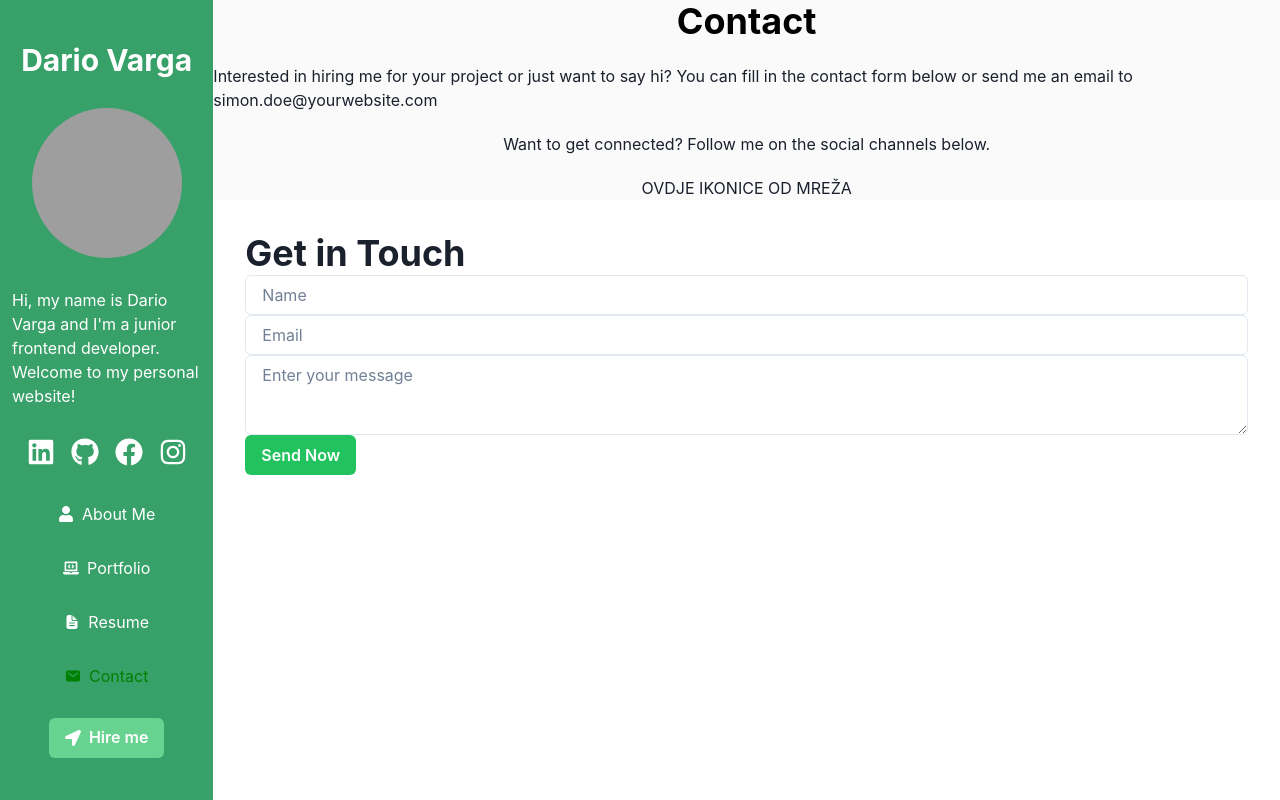
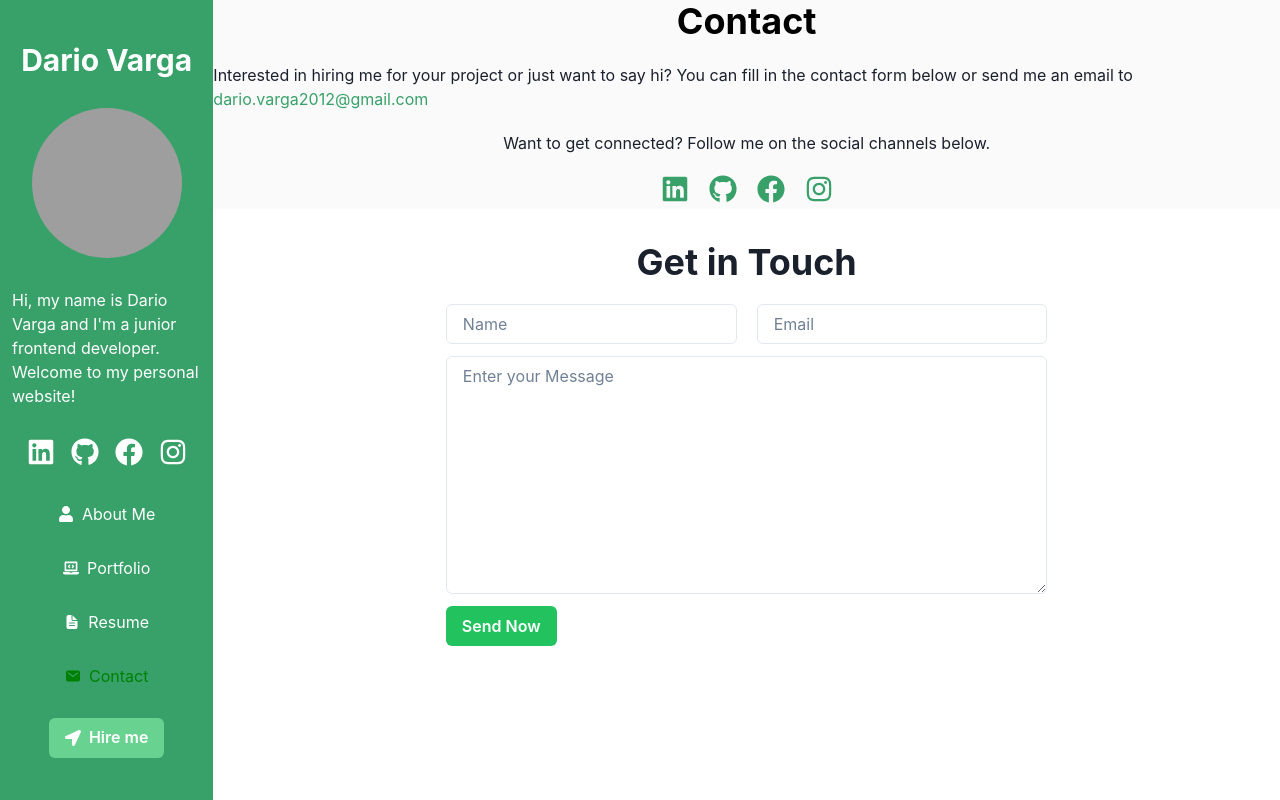
Before and after one commit to dariovargaos/portfolio, a React (Vite) app in the folder portfolio/: page /contact in a window 1280 px wide. Built offline with nearby package versions, Linux system fonts and the light colour scheme; grey boxes are pictures that could not be loaded.

Commit message:
Added emailjs package for easier contact via form, Get in Touch form now properly works as intended, added content on Contact page

```diff
--- a/portfolio/package.json
+++ b/portfolio/package.json
@@ -10,6 +10,7 @@
     "preview": "vite preview"
   },
   "dependencies": {
+    "@emailjs/browser": "^3.11.0",
     "react": "^18.2.0",
     "react-dom": "^18.2.0",
     "react-icons": "^4.12.0",
--- a/portfolio/src/pages/aboutMe/AboutMe.jsx
+++ b/portfolio/src/pages/aboutMe/AboutMe.jsx
@@ -11,6 +11,7 @@ import {
   Icon,
   Image,
   SimpleGrid,
+  Spinner,
   Stack,
   Text,
 } from "@chakra-ui/react";
@@ -29,7 +30,7 @@ import { AiOutlineConsoleSql } from "react-icons/ai";
 import { SiMantine } from "react-icons/si";
 
 export default function AboutMe() {
-  const { projects } = useFirestore();
+  const { projects, isLoading } = useFirestore();
   return (
     <Box>
       <Flex align="center" gap={5} bg="#FAFAFA" minH="300px" p={8}>
@@ -135,7 +136,11 @@ export default function AboutMe() {
                 overflow="hidden"
                 variant="outline"
               >
-                <Image src={project.image} w="100%" />
+                {isLoading ? (
+                  <Spinner color="#38A169" />
+                ) : (
+                  <Image src={project.image} w="100%" />
+                )}
 
                 <Stack>
                   <CardBody>
--- a/portfolio/src/pages/contact/Contact.jsx
+++ b/portfolio/src/pages/contact/Contact.jsx
@@ -1,16 +1,75 @@
+import { useState } from "react";
+import emailjs from "@emailjs/browser";
+import { NavLink as RouterNavLink } from "react-router-dom";
 import {
   Box,
   Button,
   Flex,
   FormControl,
-  FormLabel,
   Heading,
+  Icon,
   Input,
+  Link,
   Text,
   Textarea,
+  useToast,
 } from "@chakra-ui/react";
 
+//icons
+import { FaInstagram, FaLinkedin, FaFacebook, FaGithub } from "react-icons/fa";
+
 export default function Contact() {
+  const [name, setName] = useState("");
+  const [email, setEmail] = useState("");
+  const [message, setMessage] = useState("");
+
+  const toast = useToast();
+
+  const handleSubmit = (e) => {
+    e.preventDefault();
+
+    //services
+    const serviceId = "service_hkgfh5a";
+    const templateId = "template_ta9ndg7";
+    const publicKey = "Ds8SCaR_UxmcaeFeP";
+
+    //create object that contains dynamic template params
+    const templateParams = {
+      from_name: name,
+      from_email: email,
+      to_name: "Dario",
+      message: message,
+      reply_to: email,
+    };
+
+    //send the email
+    emailjs
+      .send(serviceId, templateId, templateParams, publicKey)
+      .then((response) => {
+        console.log("Email sent successfully: ", response);
+        setName("");
+        setEmail("");
+        setMessage("");
+        toast({
+          title: "Message is sent.",
+          description: "Thank you for reaching out!",
+          status: "success",
+          duration: 5000,
+          isClosable: true,
+        });
+      })
+      .catch((error) => {
+        console.error("Error sending email: ", error);
+        toast({
+          title: "Something went wrong.",
+          description: "Please try again!",
+          status: "error",
+          duration: 5000,
+          isClosable: true,
+        });
+      });
+  };
+
   return (
     <Box>
       <Flex
@@ -26,24 +85,82 @@ export default function Contact() {
         </Heading>
         <Text>
           Interested in hiring me for your project or just want to say hi? You
-          can fill in the contact form below or send me an email to
-          simon.doe@yourwebsite.com
+          can fill in the contact form below or send me an email to{" "}
+          <Link color="#38A169" href="mailto:dario.varga2012@gmail.com">
+            dario.varga2012@gmail.com
+          </Link>
         </Text>
         <Text>
           Want to get connected? Follow me on the social channels below.
         </Text>
-        <Text>OVDJE IKONICE OD MREŽA</Text>
+        <Flex gap={5}>
+          <Link
+            as={RouterNavLink}
+            to="https://www.linkedin.com/in/dario-varga/"
+            target="_blank"
+          >
+            <Icon as={FaLinkedin} boxSize={7} color="#38A169" />
+          </Link>
+
+          <Link
+            as={RouterNavLink}
+            to="https://github.com/dariovargaos"
+            target="_blank"
+          >
+            <Icon as={FaGithub} boxSize={7} color="#38A169" />
+          </Link>
+          <Link
+            as={RouterNavLink}
+            to="https://www.facebook.com/dario.varga.1/"
+            target="_blank"
+          >
+            <Icon as={FaFacebook} boxSize={7} color="#38A169" />
+          </Link>
+          <Link
+            as={RouterNavLink}
+            to="https://www.instagram.com/dario.varga/"
+            target="_blank"
+          >
+            <Icon as={FaInstagram} boxSize={7} color="#38A169" />
+          </Link>
+        </Flex>
       </Flex>
 
-      <Flex flexDir="column" p={8} gap={4}>
-        <form>
-          <Heading>Get in Touch</Heading>
-          <FormControl>
-            <Input placeholder="Name" />
-            <Input placeholder="Email" />
-            <Textarea placeholder="Enter your message" />
-            <Button type="submit">Send Now</Button>
-          </FormControl>
+      <Flex flexDir="column" p={8} gap={5} w="100%" align="center">
+        <Heading>Get in Touch</Heading>
+
+        <form onSubmit={handleSubmit} style={{ width: "60%" }}>
+          <Flex justify="center" gap={5}>
+            <FormControl>
+              <Input
+                value={name}
+                onChange={(e) => setName(e.target.value)}
+                placeholder="Name"
+                type="text"
+              />
+            </FormControl>
+            <FormControl>
+              <Input
+                value={email}
+                onChange={(e) => setEmail(e.target.value)}
+                placeholder="Email"
+                type="email"
+              />
+            </FormControl>
+          </Flex>
+          <Flex justify="center" mt={3}>
+            <FormControl>
+              <Textarea
+                value={message}
+                onChange={(e) => setMessage(e.target.value)}
+                placeholder="Enter your Message"
+                rows="10"
+              />
+            </FormControl>
+          </Flex>
+          <Button type="submit" mt={3}>
+            Send Now
+          </Button>
         </form>
       </Flex>
     </Box>
```
Also changed, not shown: 1 other file (tests, documents, lock files or other folders).
